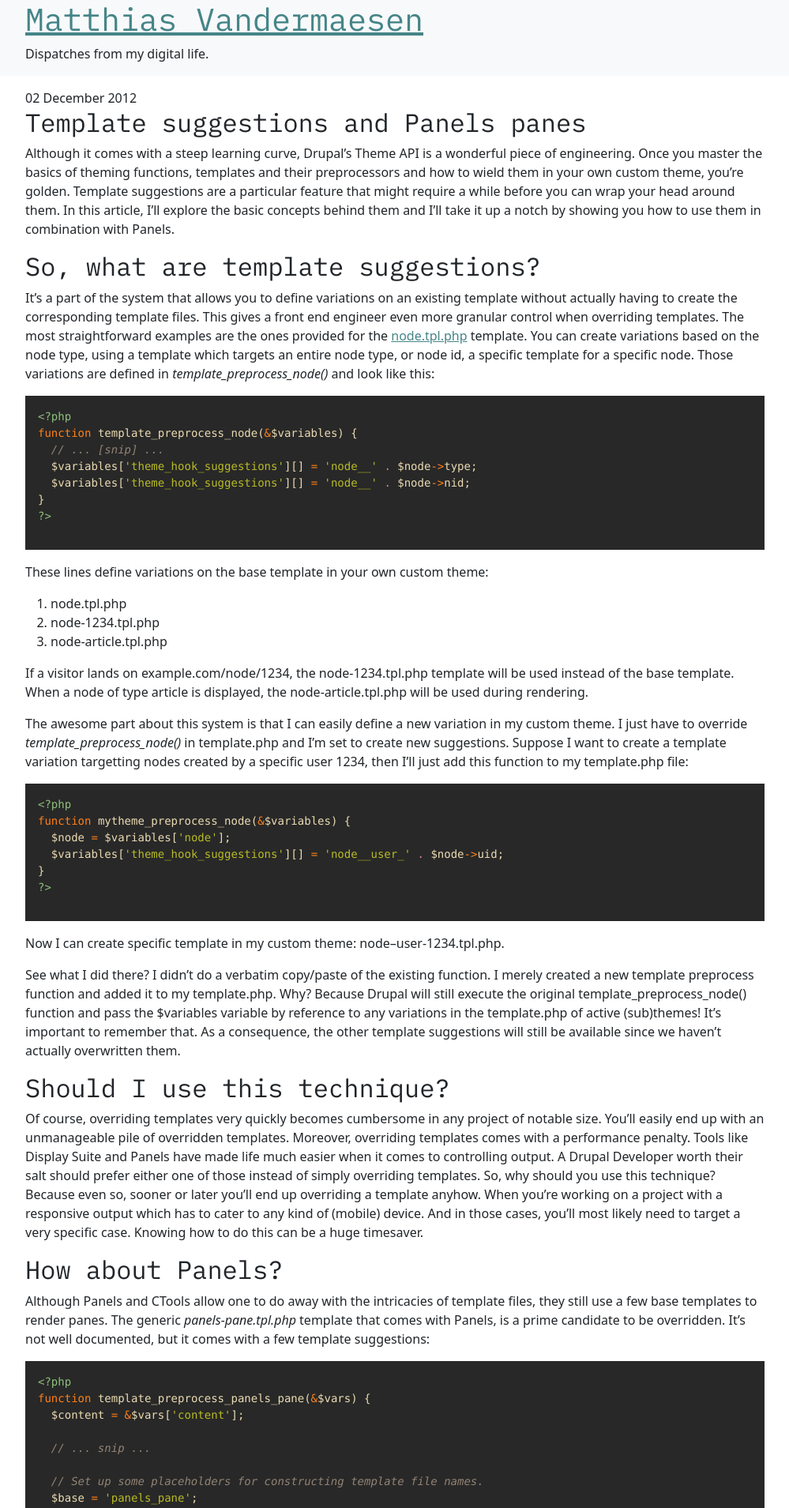
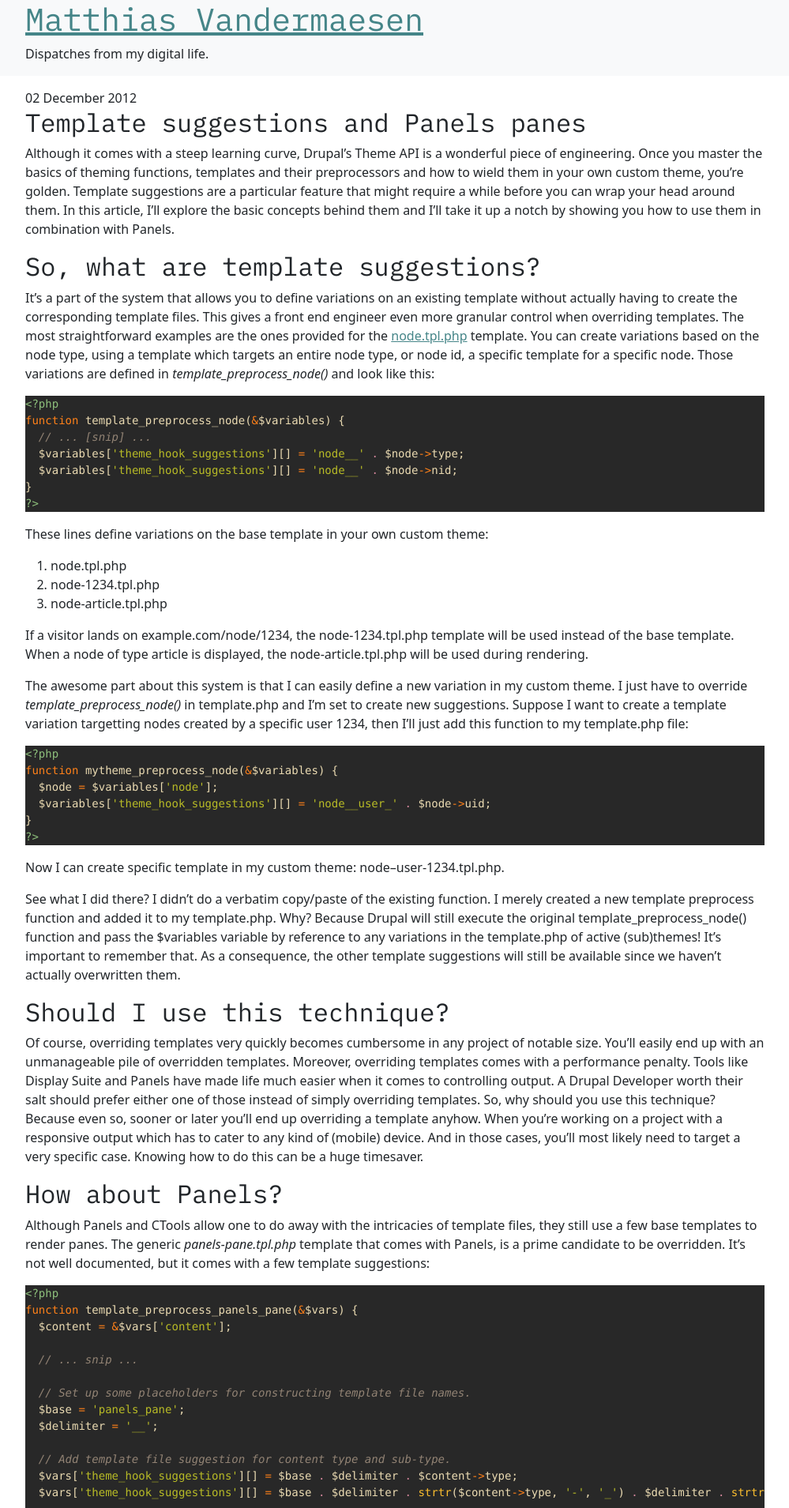
Before and after one commit to netsensei/colada, a Jekyll site: the page built from _posts/2012-12-02-template-suggestions-and-panels-panes.markdown, in a window 1280 px wide. Shown: the top 1909 px of the page at 79% size, without its empty margins (140-1139 px from the left). Built offline with Jekyll 4.4.1, drawn with Linux system fonts in a browser that asks for light colours.

Commit message:
Changed: padding/margin for highlight.

```diff
--- a/_sass/components/_syntax.scss
+++ b/_sass/components/_syntax.scss
@@ -1,5 +1,12 @@
-figure.highlight {
-    padding: 1rem
+.highlighter-rouge {
+    margin: 1rem;
+}
+.highlighter-rouge > .highlight {
+    padding: 1rem;
+}
+
+pre.highlight {
+    margin-bottom: 0;
 }
 
 // https://github.com/daveyarwood/gruvbox-pygments
```
